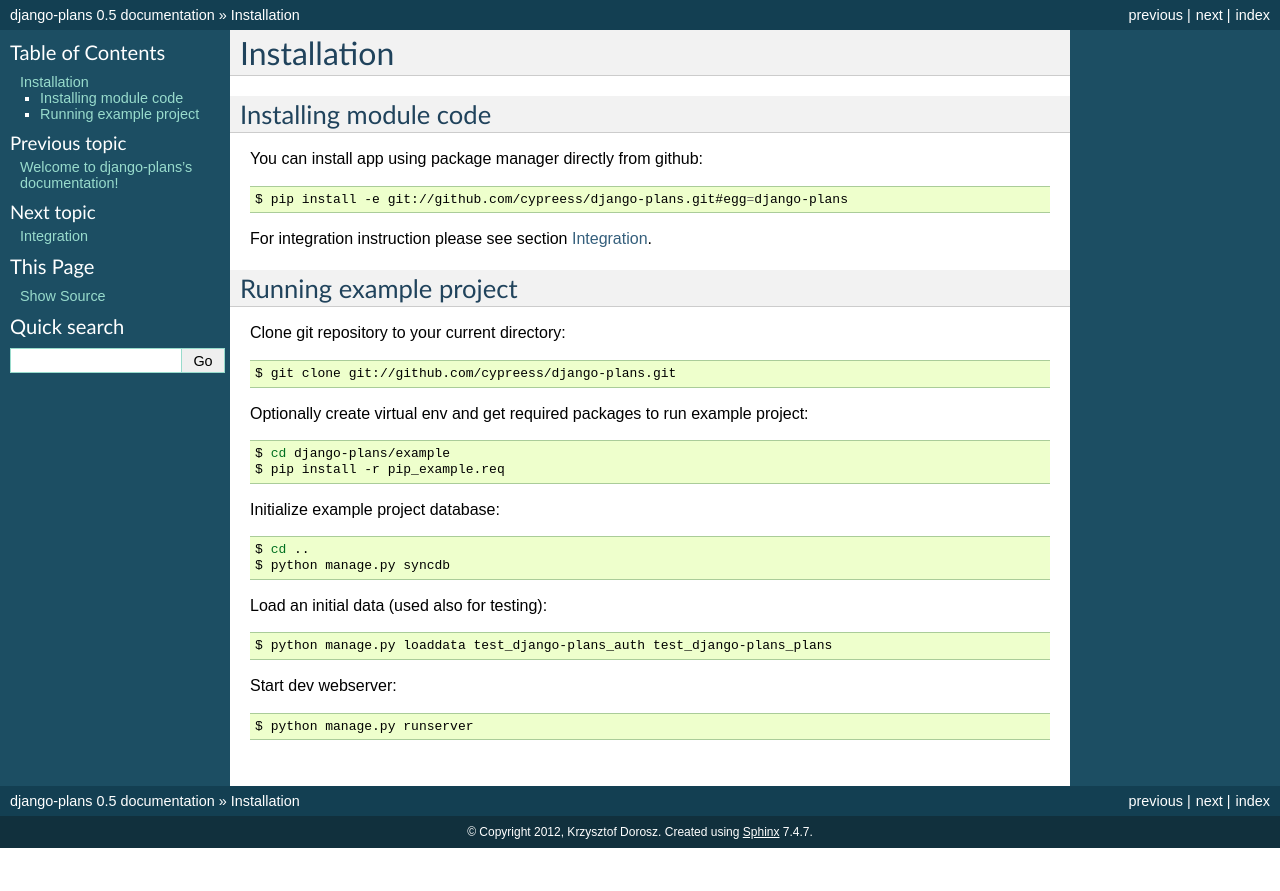
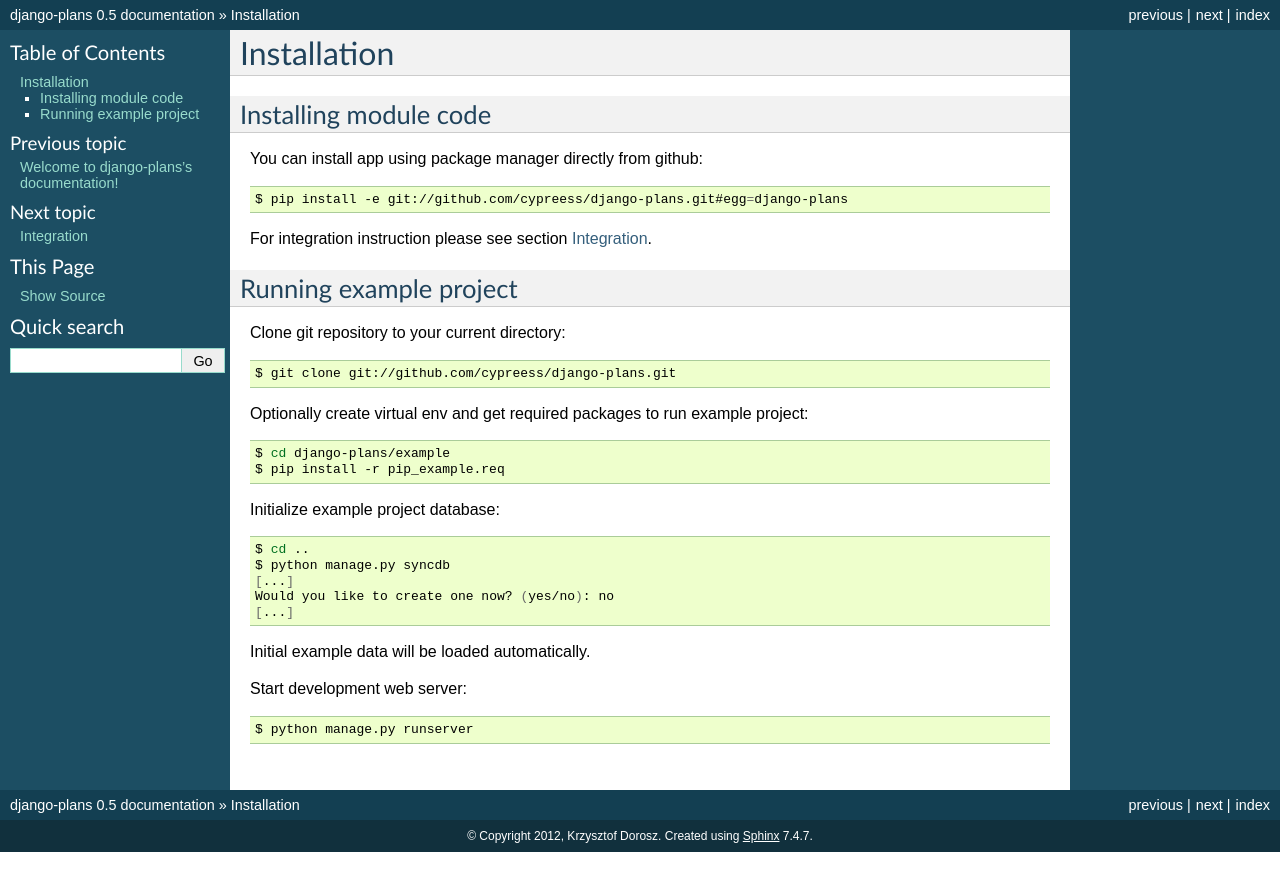
Before and after one commit to django-getpaid/django-plans, a Sphinx documentation site: the page built from docs/source/installation.rst, in a window 1280 px wide. Shown: the top 891 px of the page. Built offline with Sphinx 7.4.7, drawn with Linux system fonts in a browser that asks for light colours.

Commit message:
Fixing description on loading initial data to an example project.

```diff
--- a/docs/source/installation.rst
+++ b/docs/source/installation.rst
@@ -39,15 +39,15 @@
 
     $ cd ..
     $ python manage.py syncdb
-
-Load an initial data (used also for testing):
-
-.. code-block:: bash
-
-    $ python manage.py loaddata test_django-plans_auth test_django-plans_plans
+    [...]
+    Would you like to create one now? (yes/no): no
+    [...]
 
 
-Start dev webserver:
+Initial example data will be loaded automatically.
+
+
+Start development web server:
 
 .. code-block:: bash
 
```
